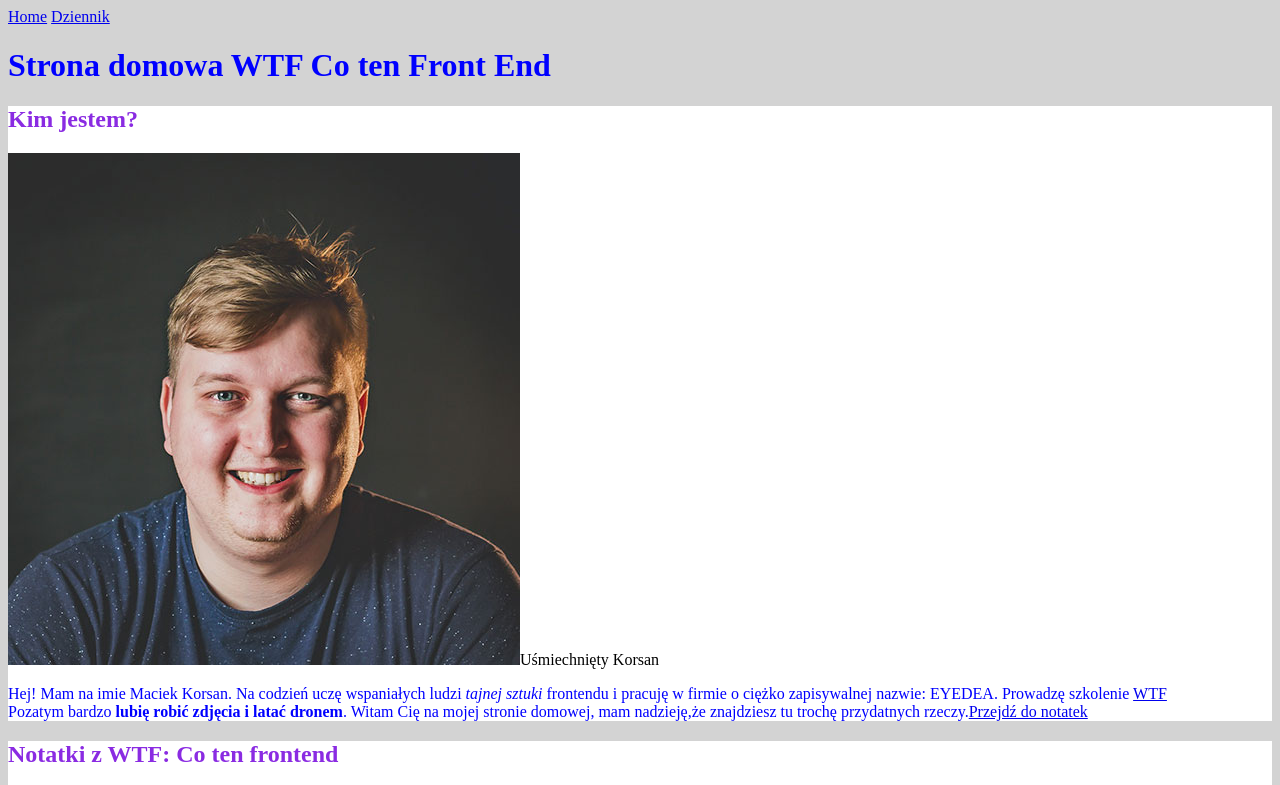
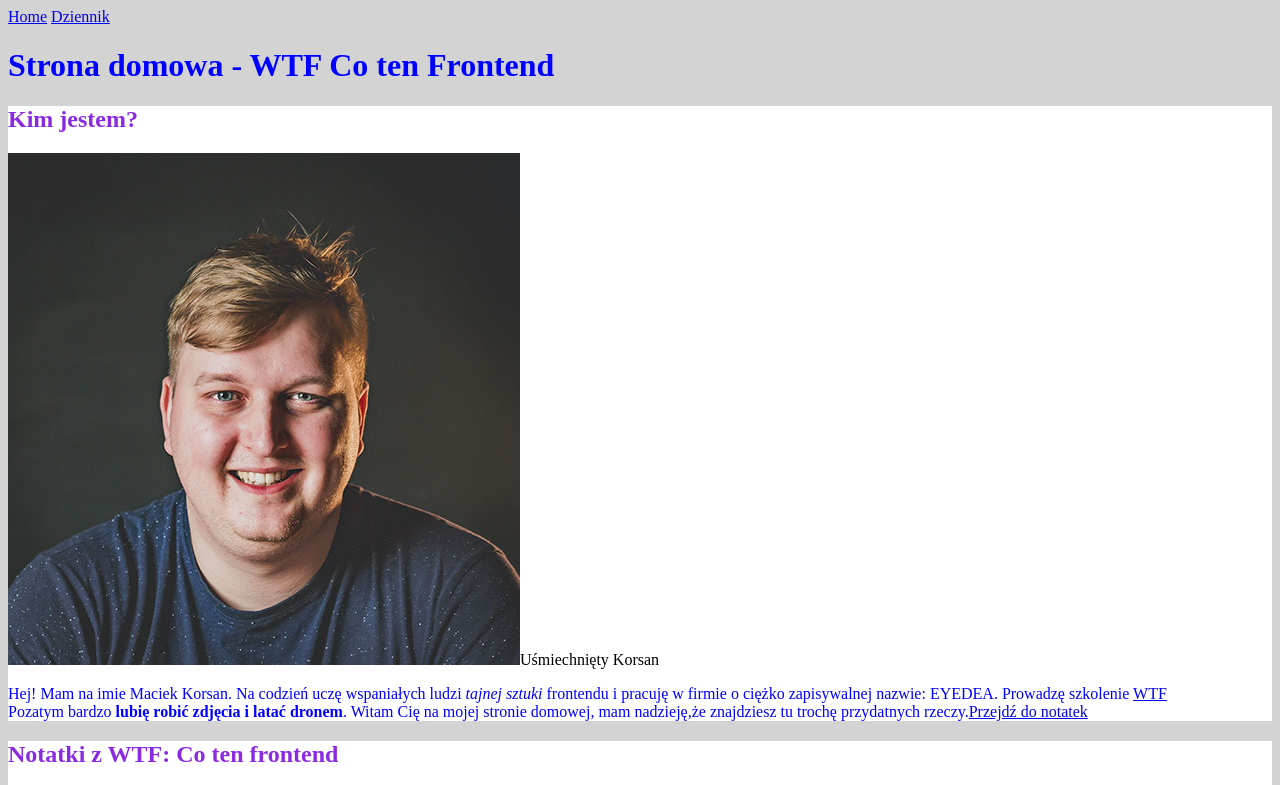
Before and after one commit to wioleta-zganiacz/homepageMacka, a plain HTML site: page index.html in a window 1280 px wide. Shown: the top 785 px of the page. Drawn offline with Linux system fonts and the light colour scheme.

Commit message:
new heading content

```diff
--- a/index.html
+++ b/index.html
@@ -15,7 +15,7 @@
     </header>
     <main>
         <header id="top">
-            <h1>Strona domowa WTF Co ten Front End</h1>
+            <h1>Strona domowa - WTF Co ten Frontend</h1>
         </header>
 
 
```
